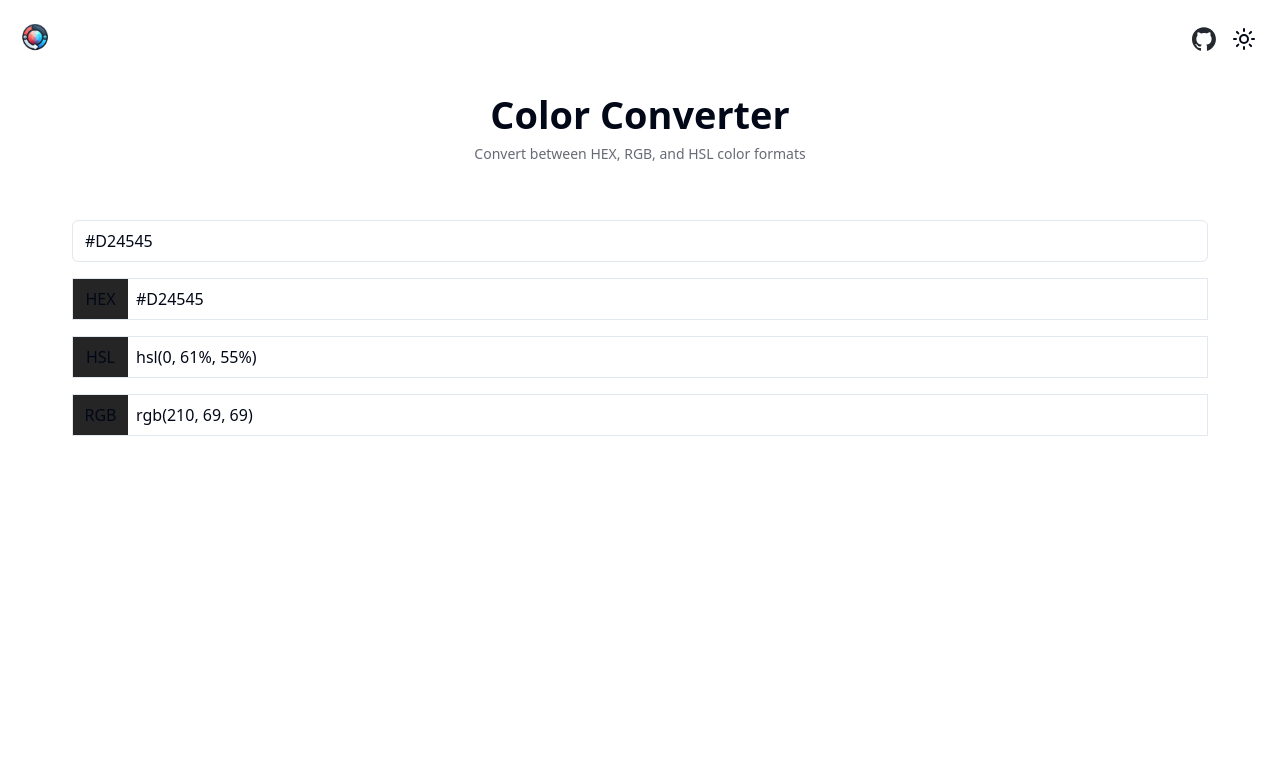
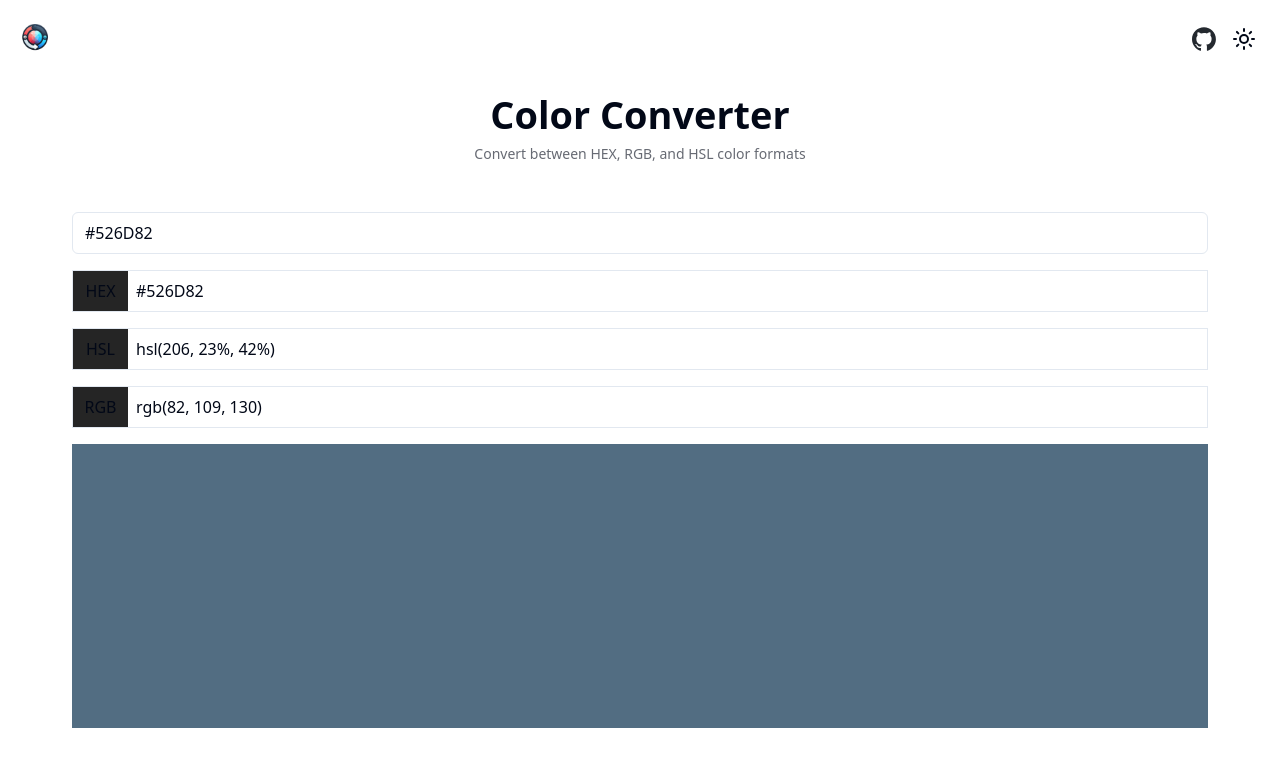
Before and after one commit to Tan-int/give-me-colors, a React (Vite) app: page / in a window 1280 px wide. Shown: the top 766 px of the page. Built offline with nearby package versions, Linux system fonts and the light colour scheme.

Commit message:
feat: added color swatch to home page

```diff
--- a/src/App.tsx
+++ b/src/App.tsx
@@ -18,13 +18,13 @@
     <div className="flex h-screen flex-col">
       <Appbar />
       <div className="flex h-full w-full flex-col items-center px-12 pb-12">
-        <div className="mb-8 mt-4 flex w-full flex-col items-center">
+        <div className="mb-6 mt-4 flex w-full flex-col items-center">
           <h1 className="text-2xl font-semibold">Color Converter</h1>
           <p className="text-sm opacity-60">
             Convert between HEX, RGB, and HSL color formats
           </p>
         </div>
-        <div className="h-full w-full space-y-4 p-6">
+        <div className="flex h-full w-full flex-col space-y-4 p-6">
           <Input
             value={input}
             onChange={handleInputChange}
@@ -33,6 +33,10 @@
           <ColorInfo colorModel="HEX" colorCode={color.hex} />
           <ColorInfo colorModel="HSL" colorCode={color.hsl} />
           <ColorInfo colorModel="RGB" colorCode={color.rgb} />
+          <div
+            className="h-full w-full"
+            style={{ background: color.hex }}
+          ></div>
         </div>
       </div>
     </div>
--- a/src/lib/utils/constants.ts
+++ b/src/lib/utils/constants.ts
@@ -10,4 +10,4 @@
 export const MAXIMUM_LIGHTNESS_VALUE = 100;
 export const HEX_NUMBER_FORMAT = 16;
 
-export const INITIAL_COLOR_CODE = '#D24545';
+export const INITIAL_COLOR_CODE = '#526D82';
```
